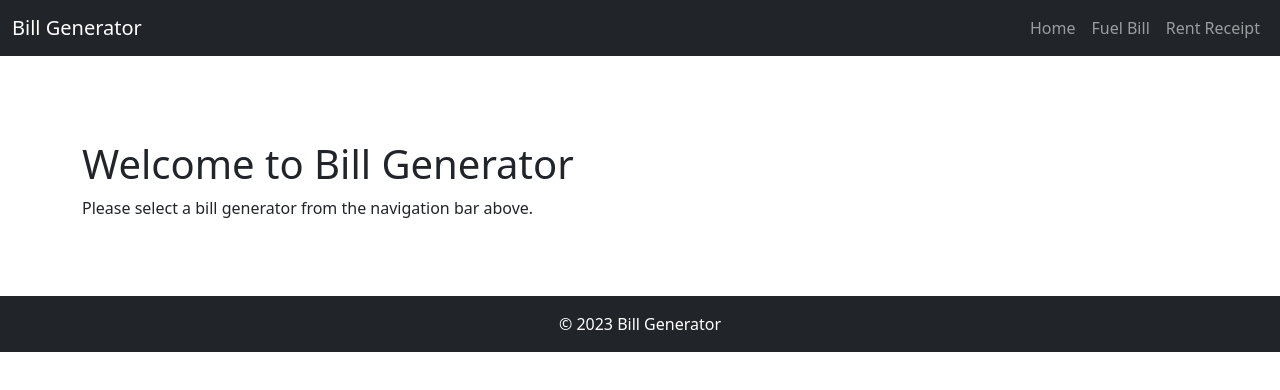
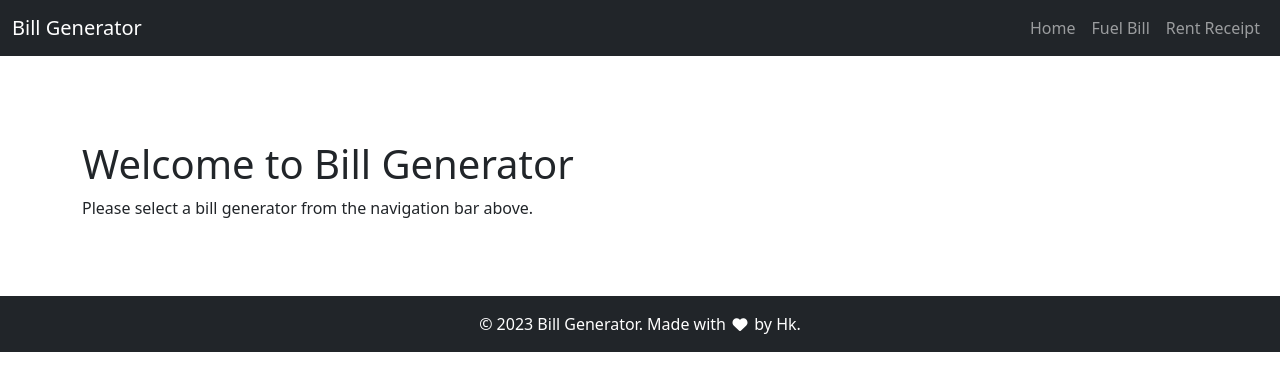
Before and after one commit to hkgonebad/bill-generator, a Next.js app: page / in a window 1280 px wide. Shown: the top 390 px of the page. Built offline with nearby package versions, Linux system fonts and the light colour scheme.

Commit message:
Updated footer text

```diff
--- a/src/components/Footer.jsx
+++ b/src/components/Footer.jsx
@@ -1,8 +1,11 @@
+import { FontAwesomeIcon } from '@fortawesome/react-fontawesome'
+import { faHeart } from '@fortawesome/free-solid-svg-icons'
+
 const Footer = () => {
     return (
-      <footer className="bg-dark text-white py-3">
+      <footer className="bg-dark text-white py-3 siteFooter">
         <div className="container">
-          <p className="text-center mb-0">&copy; 2023 Bill Generator</p>
+          <p className="text-center mb-0">&copy; 2023 Bill Generator. Made with <FontAwesomeIcon icon={faHeart} fixedWidth  /> by Hk.</p>
         </div>
       </footer>
     );
```
